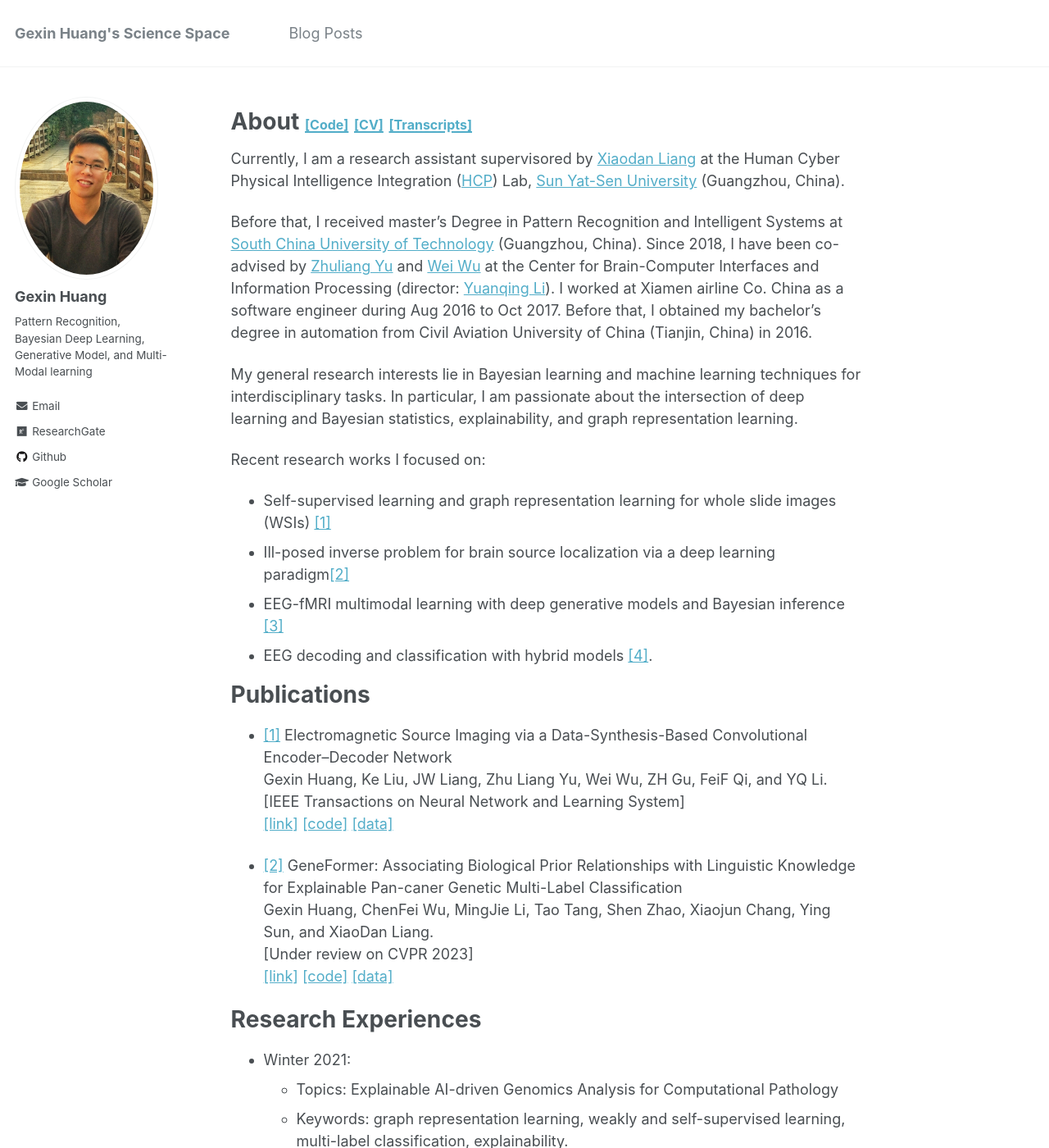
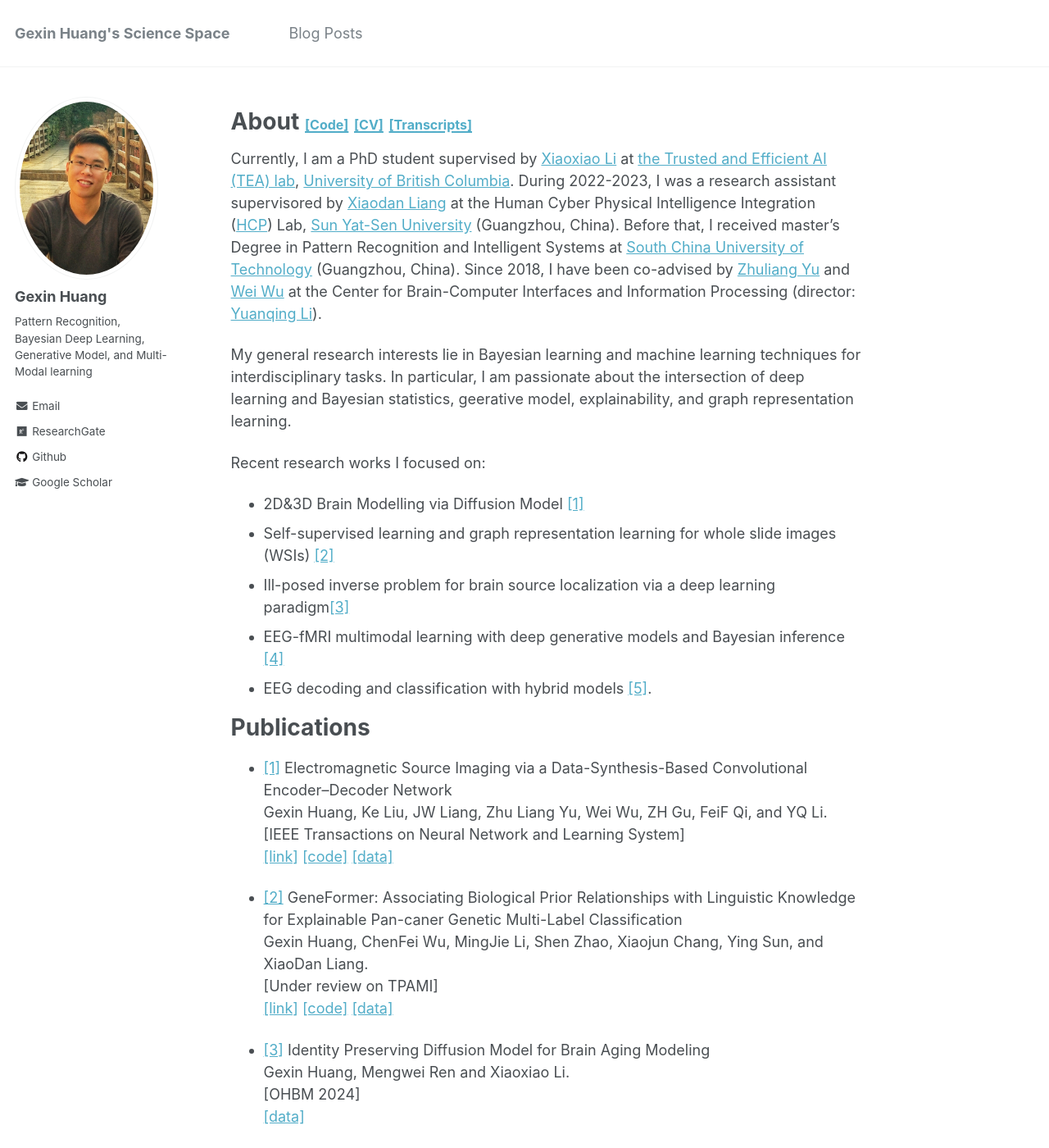
Before and after one commit to gexinh/gexinh.github.io, a Jekyll site: the page built from _pages/about.md, in a window 1280 px wide and 1400 px high. Shown: the whole window at 82% size. Built offline with Jekyll 4.4.1, drawn with Linux system fonts in a browser that asks for light colours; some of the changed text lies outside the part shown.

Commit message:
update 2023

```diff
--- a/_pages/about.md
+++ b/_pages/about.md
@@ -11,12 +11,12 @@ redirect_from:
 
 About  [<font size=3>[Code]</font>](https://github.com/gexinh) [<font size=3>[CV]</font>](files/cv_gexin.pdf) [<font size=3>[Transcripts]</font>](files/transcripts.pdf)
 ======
-Currently, I am a research assistant supervisored by [Xiaodan Liang](https://lemondan.github.io/) at the Human Cyber Physical Intelligence Integration ([HCP](https://www.sysu-hcp.net/)) Lab, [Sun Yat-Sen University](https://www.sysu.edu.cn/index.htm) (Guangzhou, China).
+Currently, I am a PhD student supervised by [Xiaoxiao Li](https://tea.ece.ubc.ca/) at [the Trusted and Efficient AI (TEA) lab](https://tea.ece.ubc.ca/), [University of British Columbia](https://www.ubc.ca/).
+During 2022-2023, I was a research assistant supervisored by [Xiaodan Liang](https://lemondan.github.io/) at the Human Cyber Physical Intelligence Integration ([HCP](https://www.sysu-hcp.net/)) Lab, [Sun Yat-Sen University](https://www.sysu.edu.cn/index.htm) (Guangzhou, China).
+Before that, I received master's Degree in Pattern Recognition and Intelligent Systems at [South China University of Technology](https://www.scut.edu.cn/en/main.htm) (Guangzhou, China).
+Since 2018, I have been co-advised by <a href="https://scholar.google.com/citations?user=oAUB9cQAAAAJ&hl=en">Zhuliang Yu</a> and [Wei Wu](https://scholar.google.com/citations?hl=zh-TW&user=HKmFkdwAAAAJ) at the Center for Brain-Computer Interfaces and Information Processing (director: [Yuanqing Li](https://scholar.google.com.sg/citations?user=wN3v1coAAAAJ&hl=en)).
 
-Before that, I received master's Degree in Pattern Recognition and Intelligent Systems at [South China University of Technology](https://www.scut.edu.cn/en/main.htm) (Guangzhou, China). Since 2018, I have been co-advised by <a href="https://scholar.google.com/citations?user=oAUB9cQAAAAJ&hl=en">Zhuliang Yu</a> and [Wei Wu](https://scholar.google.com/citations?hl=zh-TW&user=HKmFkdwAAAAJ) at the Center for Brain-Computer Interfaces and Information Processing (director: [Yuanqing Li](https://scholar.google.com.sg/citations?user=wN3v1coAAAAJ&hl=en)).
-I worked at Xiamen airline Co. China as a software engineer during Aug 2016 to Oct 2017. Before that, I obtained my bachelor's degree in automation from Civil Aviation University of China (Tianjin, China) in 2016.
-
-My general research interests lie in Bayesian learning and machine learning techniques for interdisciplinary tasks. In particular, I am passionate about the intersection of deep learning and Bayesian statistics, explainability, and graph representation learning.
+My general research interests lie in Bayesian learning and machine learning techniques for interdisciplinary tasks. In particular, I am passionate about the intersection of deep learning and Bayesian statistics, geerative model, explainability, and graph representation learning.
 
 <!-- --- enriching one with each other: (1) Bayesian Deep Learning (BDL): Scalable Bayesian learning methods for the weight uncertainty of deep neural networks, e.g., Bayesian neural networks (BNNs). (2) Deep Bayesian Learning (DBL): Deep neural networks as flexible representation methods in Bayesian models, particularly the deep generative models (DGMs).  -->
 
@@ -28,11 +28,11 @@ My general research interests lie in Bayesian learning and machine learning tech
 > A Brain-Computer Interface is a system that extracts and translates the brain activity patterns of a subject into messages or commands for an interactive application. Extracted brain signals are multichannel continuous-time signals with a low signal-to-noise ratio, including but not limited to Electro/Magnetoencephalography (E/MEG) and functional Magnetic Resonance Imaging (fMRI). They are widely utilized in various BCI applications such as task classification, the brain source localization (electromagnetic source imaging), and multimodal reconstruction. While deep learning has brought a revolution for BCI systems in recent years, the problems in the BCI area, such as limited and corrupted training sets, the high dimensionality of data structure, and significant divergences across trial subject’s signals, are still challenging the application of deep learning models. Thus, incorporating expert knowledge into neural networks (NNs), especially via the Bayesian paradigm, is becoming an attractive solution in BCI tasks. -->
 
 Recent research works I focused on:
-
-* Self-supervised learning and graph representation learning for whole slide images (WSIs) [[1]]()
-* Ill-posed inverse problem for brain source localization via a deep learning paradigm[[2]]()
-* EEG-fMRI multimodal learning with deep generative models and Bayesian inference <a href="">[3]</a>
-* EEG decoding and classification with hybrid models [[4]]().
+* 2D&3D Brain Modelling via Diffusion Model [[1]]()
+* Self-supervised learning and graph representation learning for whole slide images (WSIs) [[2]]()
+* Ill-posed inverse problem for brain source localization via a deep learning paradigm[[3]]()
+* EEG-fMRI multimodal learning with deep generative models and Bayesian inference <a href="">[4]</a>
+* EEG decoding and classification with hybrid models [[5]]().
 
 
 
@@ -46,21 +46,30 @@ Publications
     <a href="https://https://neuroimage.usc.edu/brainstorm/DatasetMedianNerveNeuromag">[data]</a>
 
  * [[2]]() GeneFormer: Associating Biological Prior Relationships with Linguistic Knowledge for Explainable Pan-caner Genetic Multi-Label Classification
-    <br>Gexin Huang, ChenFei Wu, MingJie Li, Tao Tang, Shen Zhao, Xiaojun Chang, Ying Sun, and XiaoDan Liang.
-    <br>[Under review on CVPR 2023]<br>
+    <br>Gexin Huang, ChenFei Wu, MingJie Li, Shen Zhao, Xiaojun Chang, Ying Sun, and XiaoDan Liang.
+    <br>[Under review on TPAMI]<br>
     <a href="/">[link]</a>
     <a href="https://github.com/gexinh/Omics">[code]</a>
     <a href="https://www.cancer.gov/about-nci/organization/ccg/research/structural-genomics/tcga">[data]</a>
 
+ * [[3]]() Identity Preserving Diffusion Model for Brain Aging Modeling
+    <br>Gexin Huang, Mengwei Ren and Xiaoxiao Li.
+    <br>[OHBM 2024]<br>
+    <a href="https://www.oasis-brains.org/">[data]</a>
 
 Research Experiences
 ======
-* Winter 2021:
+* Winter 2023:
+  * Topics: Brain Aging Modelling
+  * Keywords: Diffusion model, Image-to-Image Generation, Video Generation and Interpolation.
+  * Supervisor: Prof. Xiaoxiao Li
+
+* Winter 2022:
   * Topics: Explainable AI-driven Genomics Analysis for Computational Pathology
   * Keywords: graph representation learning, weakly and self-supervised learning, multi-label classification, explainability.
   * Supervisor: Prof. Xiaodan Liang
 
-* Fall 2020:
+* Fall 2021:
   * Topics: E/MEG Source Imaging via Multi-task Learning
   * Keywords: extreme multi-label learning, gated control network, graph embedding.
   * Supervisor: Prof. Wei Wu and Prof. Zhuliang Yu
@@ -78,19 +87,20 @@ Research Experiences
 * Fall 2013: National College Students' Innovation Program
   * Topic: Detection and Recognition of Ground Targets for Quadrotor UAV
   * Keywords: unmanned aerial vehicle, support vector machine, histogram of oriented gradients, data augmentation, objective detection and tracking.
-  * Supervisor: Prof. Qinji Gao
 
 Projects
 ======
-* [[1]]() GeneFormer: Explainable Graph Representation Learning for Genomics Analysis of Biomedical Images [[code]](https://github.com/gexinh/Omics)
+* [[1]]() 2D&3D Brain Generation : Conditional Diffusion Model for Latent Space Manipulation [[code]](https://github.com/gexinh/brain-diff)
 
-* [[2]]() Data-synthesized Spatio-Temporal Convolutional Encoder–Decoder Network (DST-CedNet) [[code]](https://github.com/gexinh/ESI-DAE)
+* [[2]]() GeneFormer: Explainable Graph Representation Learning for Genomics Analysis of Biomedical Images [[code]](https://github.com/gexinh/Omics)
 
-* [[3]]() EEG-fMRI Multi-modal Learning [[code]](https://github.com/gexinh/ML-VAE)
+* [[3]]() Data-synthesized Spatio-Temporal Convolutional Encoder–Decoder Network (DST-CedNet) [[code]](https://github.com/gexinh/ESI-DAE)
 
-* [[4]]() EEG Decodeing with Filter Bank Common Spatial Pattern Features [[code]](https://github.com/gexinh/EEG_decoding)
+* [[4]]() EEG-fMRI Multi-modal Learning [[code]](https://github.com/gexinh/ML-VAE)
 
-* [[5]]() EEG Source Imaging with fMRI Priors [[code]](https://github.com/gexinh/ESIBFP)
+* [[5]]() EEG Decodeing with Filter Bank Common Spatial Pattern Features [[code]](https://github.com/gexinh/EEG_decoding)
+
+* [[6]]() EEG Source Imaging with fMRI Priors [[code]](https://github.com/gexinh/ESIBFP)
 
 
  <!-- <img src="../images/profile2.jpg" width=20% alt="test" align=right />  -->
@@ -99,8 +109,9 @@ Projects
 
 <!-- <img src= https://img-blog.csdnimg.cn/20200822014538211.png  width=50% /> -->
 
-Teaching
+Teaching and Academic Activities
 ======
+* Reviewer: TNNLS, CVPR 2022, CVPR 2023
 * Teaching assistant: Adavanced Techniques in Machine Learning, 2019 Fall
 * Teaching assistant: Digital Signal Processing, 2019 Winter
 
```
